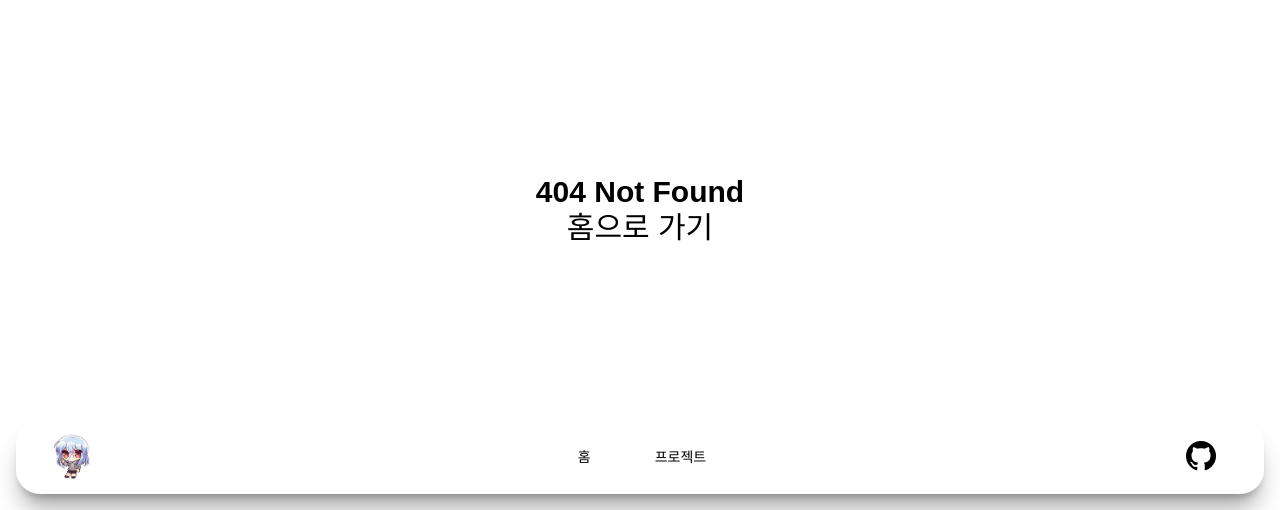
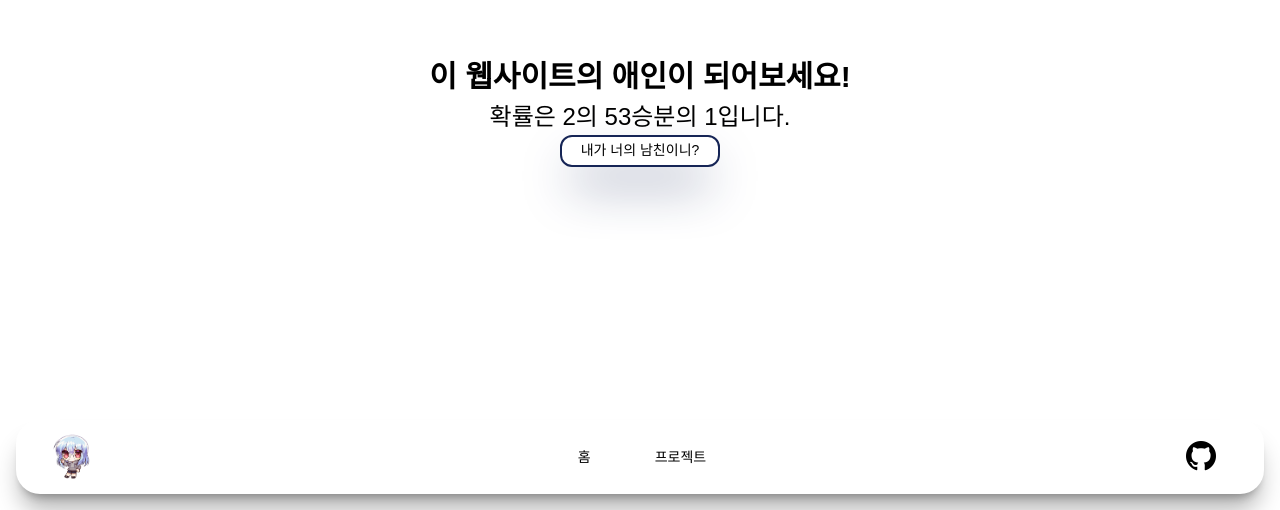
Before and after one commit to Migan178/profile, a SvelteKit app: page /yourLover in a window 1280 px wide. Before the commit this address had no page. Shown: the part 290-800 px from the top of the page. Built offline with nearby package versions, Linux system fonts and the light colour scheme.

Commit message:
rename: yourGirlfriend -> yourLover

```diff
--- a/src/routes/+page.svelte
+++ b/src/routes/+page.svelte
@@ -37,7 +37,7 @@
 <main>
 	<div>
 		<div class="text-center">
-			<a href="/yourGirlfriend" class="hover:cursor-default">
+			<a href="/yourLover" class="hover:cursor-default">
 				<img
 					src={myProfileBg}
 					alt="Migan's profile/미간의 프로필"
--- a/src/routes/yourGirlfriend/+page.svelte
+++ b/src/routes/yourLover/+page.svelte
@@ -10,7 +10,7 @@
 
 <main>
 	<div class="text-center">
-		<h1>이 웹사이트의 남친이 되어보세요!</h1>
+		<h1>이 웹사이트의 애인이 되어보세요!</h1>
 		<h2>확률은 2의 53승분의 1입니다.</h2>
 		<button
 			class="rounded-xl bg-(--bg-color) border-2 border-solid border-blue-950 w-40 h-8 text-(--text-color) hover:text-white shadow-2xl shadow-blue-950 hover:cursor-pointer hover:bg-blue-950 duration-250"
```
